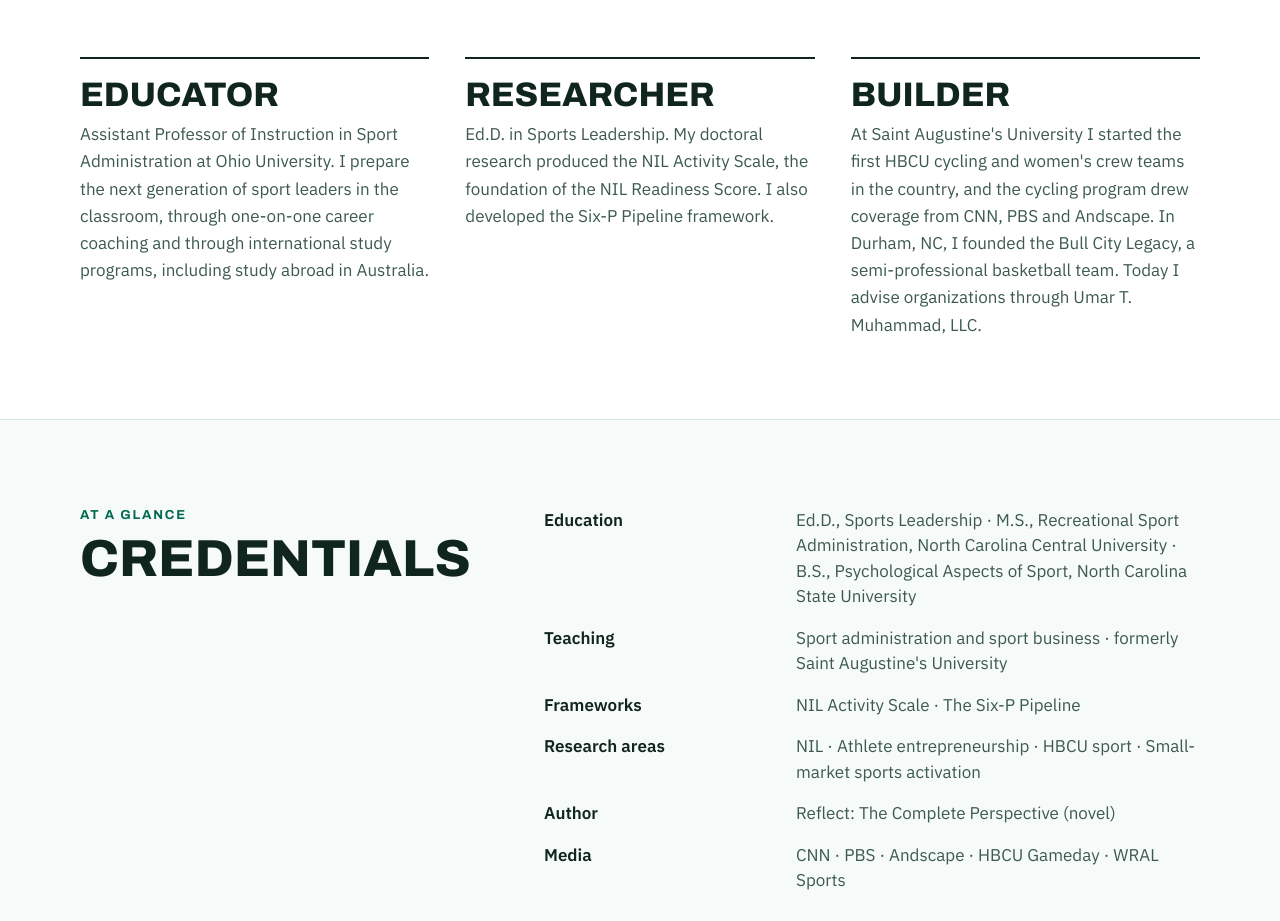
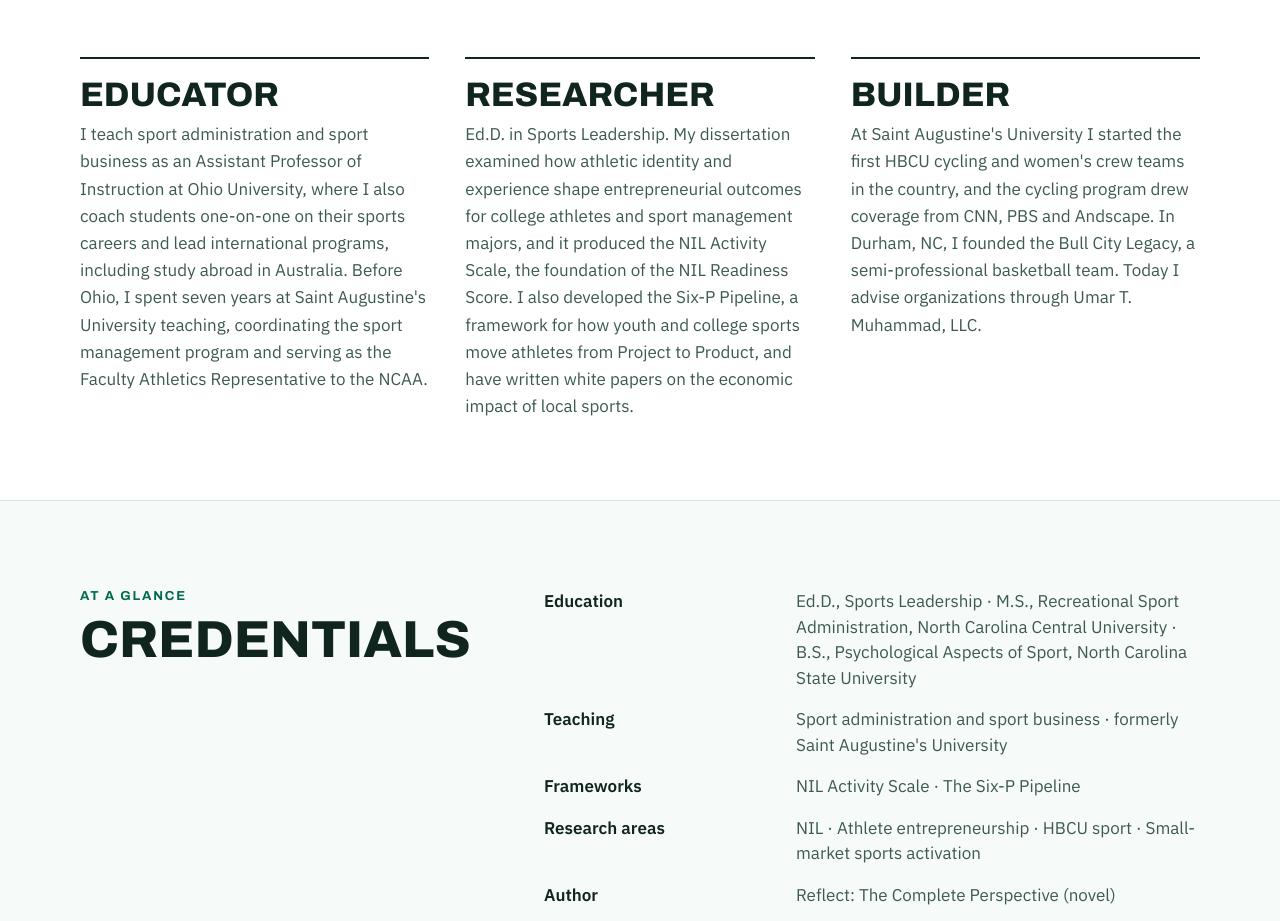
Before and after one commit to professor-ut/umarspeaks.com, a plain HTML site: page about.html in a window 1280 px wide. Shown: the part 940-1861 px from the top of the page. Drawn offline with Linux system fonts and the light colour scheme.

Commit message:
About: strengthen Educator and Researcher sections
Co-Authored-By: Claude Opus 5.5 <noreply@anthropic.com>
Claude-Session: https://claude.ai/code/session_01S5K1kNounDgq4GaAtvX6of

```diff
--- a/about.html
+++ b/about.html
@@ -53,8 +53,8 @@
 
 <section style="background:#FFFFFF;border-top:1px solid #D5E6E0;border-bottom:1px solid #D5E6E0">
 <div class="wrap" style="padding-top:80px;padding-bottom:80px;display:grid;grid-template-columns:repeat(auto-fit,minmax(260px,1fr));gap:36px">
-<div style="display:flex;flex-direction:column;gap:10px;border-top:2px solid #10251D;padding-top:20px"><h2 class="disp" style="font-size:34px">Educator</h2><p style="margin:0;font-size:17px;line-height:1.6;color:#3D5A50">Assistant Professor of Instruction in Sport Administration at Ohio University. I prepare the next generation of sport leaders in the classroom, through one-on-one career coaching and through international study programs, including study abroad in Australia.</p></div>
-<div style="display:flex;flex-direction:column;gap:10px;border-top:2px solid #10251D;padding-top:20px"><h2 class="disp" style="font-size:34px">Researcher</h2><p style="margin:0;font-size:17px;line-height:1.6;color:#3D5A50">Ed.D. in Sports Leadership. My doctoral research produced the NIL Activity Scale, the foundation of the NIL Readiness Score. I also developed the Six-P Pipeline framework.</p></div>
+<div style="display:flex;flex-direction:column;gap:10px;border-top:2px solid #10251D;padding-top:20px"><h2 class="disp" style="font-size:34px">Educator</h2><p style="margin:0;font-size:17px;line-height:1.6;color:#3D5A50">I teach sport administration and sport business as an Assistant Professor of Instruction at Ohio University, where I also coach students one-on-one on their sports careers and lead international programs, including study abroad in Australia. Before Ohio, I spent seven years at Saint Augustine's University teaching, coordinating the sport management program and serving as the Faculty Athletics Representative to the NCAA.</p></div>
+<div style="display:flex;flex-direction:column;gap:10px;border-top:2px solid #10251D;padding-top:20px"><h2 class="disp" style="font-size:34px">Researcher</h2><p style="margin:0;font-size:17px;line-height:1.6;color:#3D5A50">Ed.D. in Sports Leadership. My dissertation examined how athletic identity and experience shape entrepreneurial outcomes for college athletes and sport management majors, and it produced the NIL Activity Scale, the foundation of the NIL Readiness Score. I also developed the Six-P Pipeline, a framework for how youth and college sports move athletes from Project to Product, and have written white papers on the economic impact of local sports.</p></div>
 <div style="display:flex;flex-direction:column;gap:10px;border-top:2px solid #10251D;padding-top:20px"><h2 class="disp" style="font-size:34px">Builder</h2><p style="margin:0;font-size:17px;line-height:1.6;color:#3D5A50">At Saint Augustine's University I started the first HBCU cycling and women's crew teams in the country, and the cycling program drew coverage from CNN, PBS and Andscape. In Durham, NC, I founded the Bull City Legacy, a semi-professional basketball team. Today I advise organizations through Umar T. Muhammad, LLC.</p></div>
 </div>
 </section>
```
